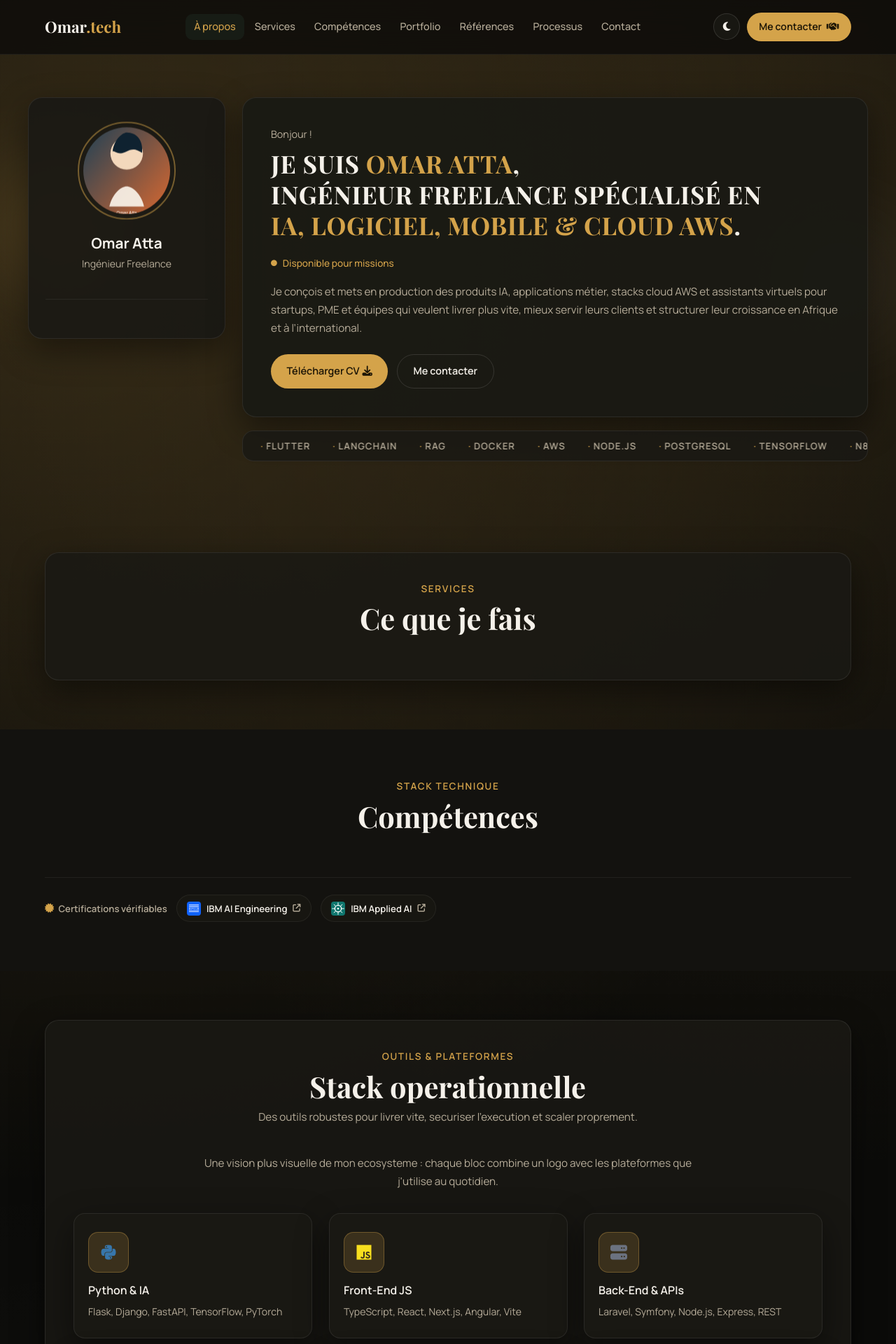
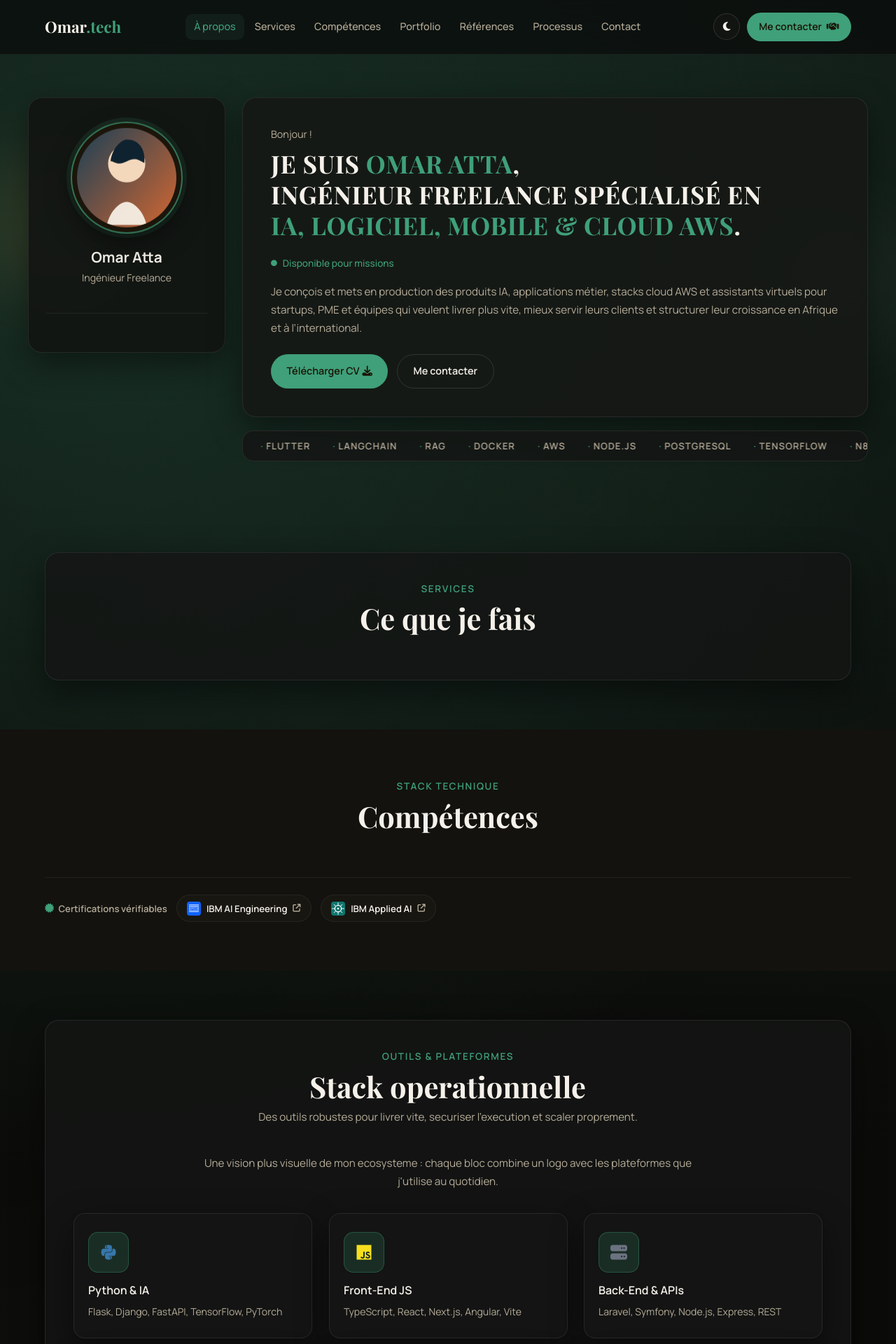
Before and after one commit to OmarDevIa/portfolio, a Django app: page / in a window 1280 px wide; the page is wider, and only the part inside the window is pictured. Shown: the top 1920 px of that part at 70% size. Run offline with Django 5.2, Linux system fonts and the light colour scheme; data that the repository does not hold is empty.

Commit message:
Switch to green premium palette

```diff
--- a/static/css/style.css
+++ b/static/css/style.css
@@ -7,8 +7,8 @@
     --text: #f3efe7;
     --muted: #c8bfae;
     --border: rgba(255,255,255,0.08);
-    --accent: #d4a34a;
-    --accent-dark: #b6822e;
+    --accent: #3fa07a;
+    --accent-dark: #2a7e5f;
     --radius: 16px;
     --radius-sm: 10px;
     --shadow: 0 16px 48px rgba(0,0,0,0.35);
@@ -16,14 +16,14 @@
     --ease-smooth: cubic-bezier(0.22, 1, 0.36, 1);
     --ease-soft: cubic-bezier(0.25, 0.46, 0.45, 0.94);
     --reveal-distance: 18px;
-    --header-bg: rgba(12, 11, 9, 0.78);
+    --header-bg: rgba(11, 14, 12, 0.78);
     --header-border: rgba(255,255,255,0.06);
-    --surface-strong: rgba(26,25,20,0.92);
-    --surface-glass: rgba(26,25,20,0.85);
-    --surface-card: rgba(26,25,20,0.9);
-    --surface-chip: rgba(26,25,20,0.7);
-    --input-bg: rgba(10,10,8,0.8);
-    --overlay: rgba(0,0,0,0.6);
+    --surface-strong: rgba(22,24,21,0.92);
+    --surface-glass: rgba(20,22,20,0.85);
+    --surface-card: rgba(18,20,18,0.9);
+    --surface-chip: rgba(18,20,18,0.7);
+    --input-bg: rgba(10,12,10,0.8);
+    --overlay: rgba(0,0,0,0.58);
     --border-strong: rgba(255,255,255,0.12);
     --border-soft: rgba(255,255,255,0.08);
 }
@@ -74,14 +74,14 @@ body {
     line-height: 1.7;
     overflow-x: hidden;
     background-image:
-        radial-gradient(circle at 8% 10%, rgba(212, 163, 74, 0.18), transparent 38%),
-        radial-gradient(circle at 92% 6%, rgba(212, 163, 74, 0.12), transparent 40%),
+        radial-gradient(circle at 8% 10%, rgba(63, 160, 122, 0.22), transparent 38%),
+        radial-gradient(circle at 92% 6%, rgba(63, 160, 122, 0.12), transparent 40%),
         radial-gradient(circle at 20% 85%, rgba(255, 255, 255, 0.05), transparent 45%);
 }
 
 body[data-theme='day'] {
     background-image:
-        radial-gradient(circle at 12% 8%, rgba(185, 130, 47, 0.12), transparent 36%),
+        radial-gradient(circle at 12% 8%, rgba(63, 160, 122, 0.16), transparent 36%),
         radial-gradient(circle at 90% 12%, rgba(0, 0, 0, 0.06), transparent 40%),
         radial-gradient(circle at 25% 85%, rgba(0, 0, 0, 0.04), transparent 45%);
 }
@@ -246,11 +246,14 @@ ul, li { list-style: none; }
 }
 
 .profile-photo {
-    width: 140px; height: 140px;
+    width: 160px; height: 160px;
     border-radius: 50%;
     object-fit: cover;
-    border: 2px solid rgba(212,163,74,0.5);
-    padding: 6px;
+    object-position: center 20%;
+    border: 2px solid rgba(63,160,122,0.7);
+    padding: 7px;
+    background: #1b150b;
+    box-shadow: 0 16px 38px rgba(0,0,0,0.45), 0 0 0 6px rgba(63,160,122,0.14);
     margin: 0 auto 1.2rem;
     animation: floatY 6s var(--ease-soft) infinite;
 }
@@ -519,7 +522,7 @@ ul, li { list-style: none; }
 }
 .tool-card:hover {
     transform: translateY(-4px);
-    border-color: rgba(212,163,74,0.35);
+    border-color: rgba(63,160,122,0.35);
     box-shadow: var(--shadow-hover);
 }
 .tool-icon {
@@ -529,8 +532,8 @@ ul, li { list-style: none; }
     margin: 0;
     font-size: 1.5rem;
     color: #1b1405;
-    background: rgba(212,163,74,0.18);
-    border: 1px solid rgba(212,163,74,0.35);
+    background: rgba(63,160,122,0.18);
+    border: 1px solid rgba(63,160,122,0.35);
 }
 .tool-card--full .tool-icon {
     margin-bottom: 1rem;
```
